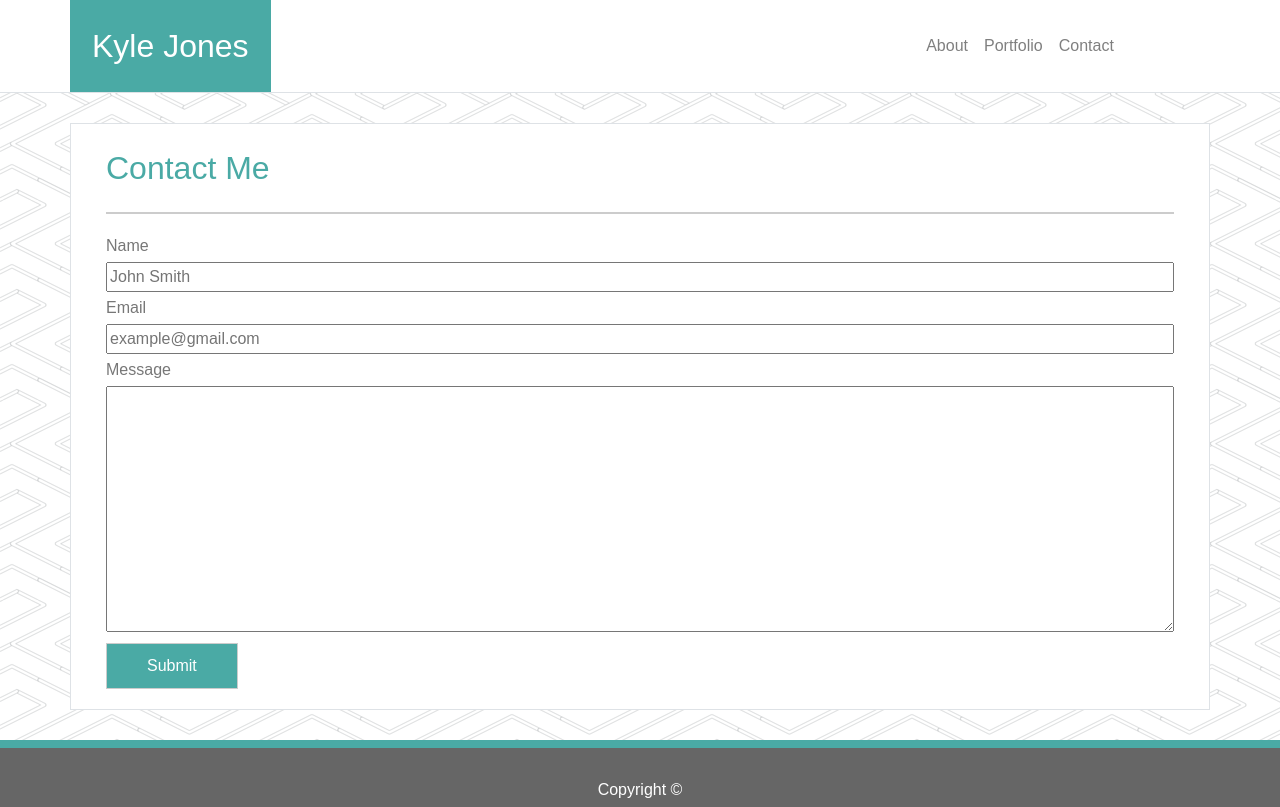
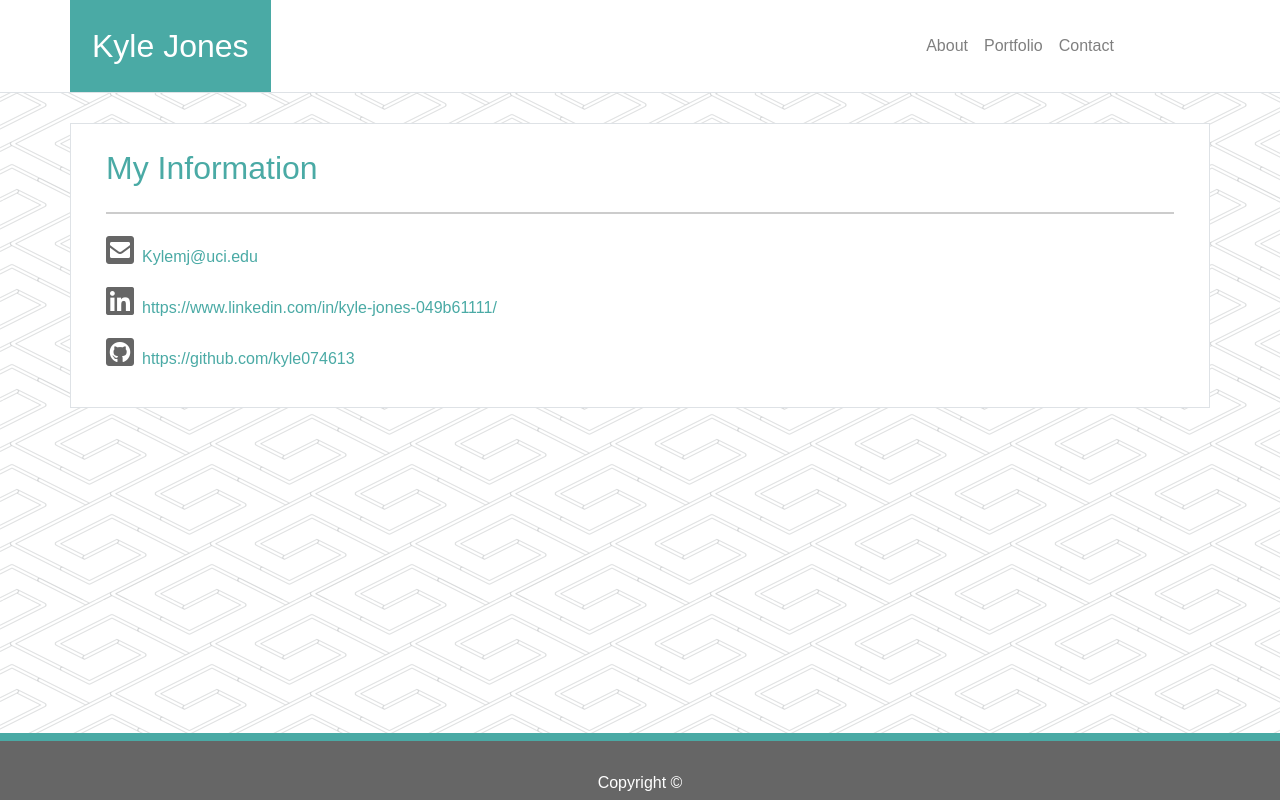
Before and after one commit to kyle074613/react-portfolio, a React (Create React App) app: page /react-portfolio/contact in a window 1280 px wide. Built offline with nearby package versions, Linux system fonts and the light colour scheme.

Commit message:
updated contact page

```diff
--- a/public/index.html
+++ b/public/index.html
@@ -9,6 +9,8 @@
   <meta name="description" content="Web site created using create-react-app" />
   <link rel="stylesheet" href="https://stackpath.bootstrapcdn.com/bootstrap/4.3.1/css/bootstrap.min.css"
     integrity="sha384-ggOyR0iXCbMQv3Xipma34MD+dH/1fQ784/j6cY/iJTQUOhcWr7x9JvoRxT2MZw1T" crossorigin="anonymous">
+  <link rel="stylesheet" href="https://cdnjs.cloudflare.com/ajax/libs/font-awesome/5.13.0/css/all.min.css"
+    integrity="sha256-h20CPZ0QyXlBuAw7A+KluUYx/3pK+c7lYEpqLTlxjYQ=" crossorigin="anonymous" />
   <link rel="apple-touch-icon" href="%PUBLIC_URL%/logo192.png" />
   <!--
       manifest.json provides metadata used when your web app is installed on a
--- a/src/pages/Contact.js
+++ b/src/pages/Contact.js
@@ -4,27 +4,27 @@
     return (
         <div className="row border content">
             <div className='col-12'>
-                <h2>Contact Me</h2>
+                <h2>My Information</h2>
+                <p>
+                    <a style={{ color: "#666666" }} rel="noopener noreferrer" target="_blank" href="mailto:kylemj@uci.edu">
+                        <i className="fas fa-envelope-square fa-2x"></i>
+                    </a>
+                    <a className="ml-2" style={{ color: "#4aaaa5" }} href="mailto:kylemj@uci.edu">Kylemj@uci.edu</a>
+                </p>
 
-                Name
-                <br />
-                <input className="nameinput w-100 my-1" type="text" name="FullName" placeholder="John Smith" />
+                <p>
+                    <a style={{ color: "#666666" }} rel="noopener noreferrer" target="_blank" href="https://www.linkedin.com/in/kyle-jones-049b61111/">
+                        <i className="fab fa-linkedin fa-2x"></i>
+                    </a>
+                    <a className="ml-2" style={{ color: "#4aaaa5" }} href="https://www.linkedin.com/in/kyle-jones-049b61111/">https://www.linkedin.com/in/kyle-jones-049b61111/</a>
+                </p>
 
-                <br />
-
-                Email
-                <br />
-                <input className="emailinput w-100 my-1" type="text" name="email" placeholder="example@gmail.com" />
-
-                <br />
-
-                Message
-                <br />
-                <textarea className="messageinput w-100 my-1" rows="10" cols="30" name="message"></textarea>
-
-                <br />
-
-                <input id="submitbutton" type="submit" name="Submit" />
+                <p>
+                    <a style={{ color: "#666666" }} rel="noopener noreferrer" target="_blank" href="https://github.com/kyle074613">
+                        <i className="fab fa-github-square fa-2x"></i>
+                    </a>
+                    <a className="ml-2" style={{ color: "#4aaaa5" }} href="https://github.com/kyle074613">https://github.com/kyle074613</a>
+                </p>
             </div>
         </div>
     )
```
